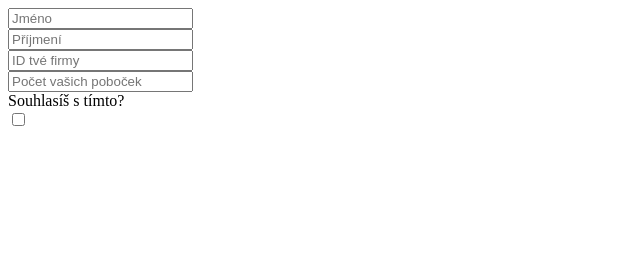
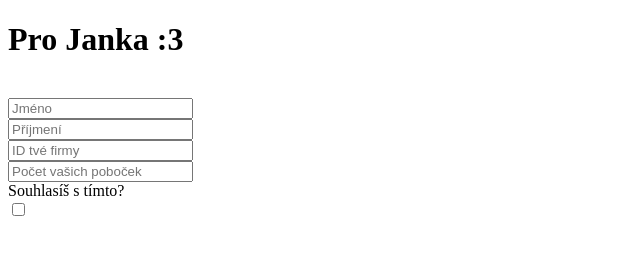
Before and after one commit to rektbyminercz/ukol-pro-janka, a plain HTML site: page index.html in a window 1280 px wide. Shown: the whole page, without its empty margins (0-640 px from the left). Drawn offline with Linux system fonts and the light colour scheme.

Commit message:
male zmeny :3

```diff
--- a/index.html
+++ b/index.html
@@ -7,6 +7,8 @@
     <title>Document</title>
 </head>
 <body>
+    <h1>Pro Janka :3</h1>
+    <br>
     <form action="odeslat.php" method="post">
         <input type="text" placeholder="Jméno" required>
         <br>
```
